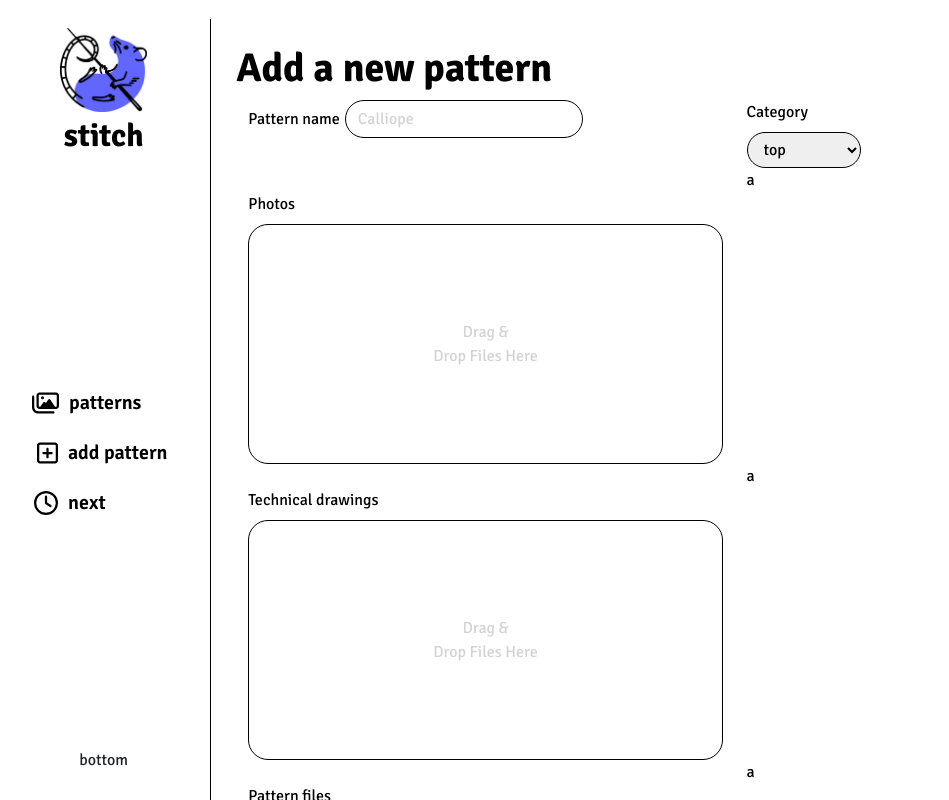
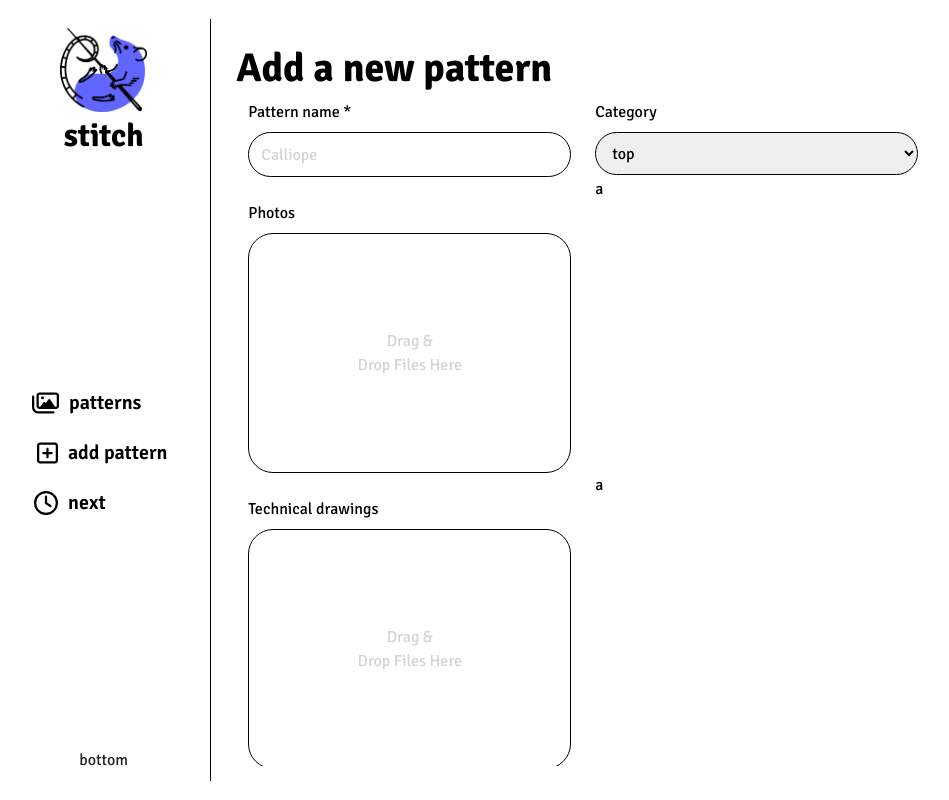
Before and after one commit to lou-BT/Stitch, an Angular app: page / in a window 1280 px wide. Both pictures are taken after a click on the element "add pattern". Shown: the top 800 px of the page, without its empty margins (3-952 px from the left). Built offline with nearby package versions, Linux system fonts and the light colour scheme.

Commit message:
add-pattern partial layout

```diff
--- a/src/app/add-pattern/add-pattern.component.html
+++ b/src/app/add-pattern/add-pattern.component.html
@@ -1,23 +1,23 @@
-<div class="scrollable-div overflow-auto" style="max-height: 100%;">
+<div class="scrollable-div overflow-auto" id="scroll-div">
   <h1 class="title">Add a new pattern</h1>
   <form (ngSubmit)="submitForm()" #patternForm="ngForm">
     <div class="container">
       <!-- name & category -->
       <div class="row">
-        <div class="col">
-          <label class="form-label">Pattern name</label>
-          <input type="text" class="appInput" name="patternName"
+        <div class="col-12 col-md-6 col-lg-5 col-xl-4">
+          <label class="form-label">Pattern name *</label><br>
+          <input type="text" class="appInput" name="patternName" id="name-input"
             [(ngModel)]="patternName" required placeholder="Calliope">
         </div>
-        <div class="col">
+        <div class="col-12 col-md-6 col-lg-5 col-xl-4">
           <label class="form-label">Category</label><br>
           <select name="category" class="appInput">
             <option *ngFor="let key of categoryKeys" [value]="key">{{key}}</option>
           </select>
         </div>
       </div>
-      <div class="row">
-        <div class="col">
+      <div class="row ">
+        <div class="col-12 col-md-6 col-lg-5 col-xl-4">
           <label class="form-label mt-4">Photos</label>
           <div class="drop-area" (drop)="onFileDrop($event)" (dragover)="allowDrop($event)" >
             Drag & <br> Drop Files Here
@@ -25,8 +25,8 @@
         </div>
         <div class="col">a</div>
       </div>
-      <div class="row">
-        <div class="col">
+      <div class="row ">
+        <div class="col-12 col-md-6 col-lg-5 col-xl-4">
           <label class="form-label mt-4">Technical drawings</label>
           <div class="drop-area" (drop)="onFileDrop($event)" (dragover)="allowDrop($event)" >
             Drag & <br>Drop Files Here
@@ -34,9 +34,9 @@
         </div>
         <div class="col">a</div>
       </div>
-      <div class="row">
-        <div class="col">
-          <label class="form-label mt-4">Pattern files</label>
+      <div class="row ">
+        <div class="col-12 col-md-6 col-lg-5 col-xl-4">
+          <label class="form-label mt-4">Pattern files *</label>
           <div class="drop-area" (drop)="onFileDrop($event)" (dragover)="allowDrop($event)" >
             Drag & <br>Drop Files Here
           </div>
@@ -44,26 +44,6 @@
         <div class="col">a</div>
       </div>
     </div>
+    <button class="btn btn-outline-dark align-self-end justify-self-center" type="submit" [disabled]="patternForm.invalid">Submit</button>
   </form>
 </div>
-
-
-<form (ngSubmit)="submitForm()" #patternForm="ngForm">
-    <!-- <legend>Pattern</legend> -->
-    <div class="container-fluid d-flex flex-column">
-      <div class="row">
-
-        <div class="col-4 d-flex flex-column">
-
-        </div>
-        <div class="col-4 d-flex flex-column">
-
-        </div>
-        <div class="col-4 d-flex flex-column">
-
-        </div>
-
-      </div>
-    </div>
-    <button class="btn btn-outline-dark align-self-end justify-self-center" type="submit" [disabled]="patternForm.invalid">Submit</button>
-</form>
--- a/src/app/add-pattern/add-pattern.component.scss
+++ b/src/app/add-pattern/add-pattern.component.scss
@@ -1,10 +1,25 @@
+#scroll-div {
+    max-height: 100%;
+}
+
+.scrollable-div::-webkit-scrollbar-track {
+    background: #f1f1f1; /* Color of the track */
+}
+
+.scrollable-div {
+    scrollbar-width: thin; /* 'thin' or 'auto' */
+    scrollbar-color: #888 #f1f1f1; /* thumb and track color */
+}
+
+
 .appInput {
     padding-left: .75rem;
     padding-right: .75rem;
-    padding-top: .375rem;
-    padding-bottom: .375rem;
-    border-radius: 20px;
+    padding-top: .6rem;
+    padding-bottom: .6rem;
+    border-radius: 30px;
     border: 1.5px solid black;
+    width: 100%;
 }
 
 input::placeholder{
@@ -23,7 +38,7 @@ input::placeholder{
 }
 
 .drop-area {
-    border-radius: 20px;
+    border-radius: 25px;
     border: 1.5px solid black;
     width: 100%;
     height: 30vh;
--- a/src/app/add-pattern/add-pattern.component.ts
+++ b/src/app/add-pattern/add-pattern.component.ts
@@ -1,4 +1,4 @@
-import { Component } from '@angular/core';
+import { Component, ViewEncapsulation } from '@angular/core';
 import { NgForm, FormsModule, FormControl } from '@angular/forms';
 import { Pattern, Category } from '../classes';
 import { NgFor } from '@angular/common';
@@ -8,7 +8,8 @@ import { NgFor } from '@angular/common';
   standalone: true,
   imports: [FormsModule, NgFor],
   templateUrl: './add-pattern.component.html',
-  styleUrl: './add-pattern.component.scss'
+  styleUrl: './add-pattern.component.scss',
+  encapsulation: ViewEncapsulation.None // Add this line
 })
 export class AddPatternComponent {
 
--- a/src/app/app.component.html
+++ b/src/app/app.component.html
@@ -1,6 +1,6 @@
 <div class="container-fluid" style="height: 100vh;" id="page">
   <div class="row" style="height: 100%;">
-    <div class="col-3 col-lg-2" id="nav-column">
+    <div class="col-3 col-xl-2" id="nav-column">
       <div class="d-flex flex-column justify-content-between" id="nav">
         <div class="p-2 center-col" id="nav-topper">
             <img src="assets/illustrations/logoStitchLarge.png" alt="Logo" id="logo">
@@ -26,13 +26,13 @@
         </div>
     </div>
     </div>
-    <div class="col-9 col-lg-10" id="main-div">
+    <div class="col-9 col-xl-10" id="main-div">
       <mat-tab-group class="invisible-tabs" #tabGroup >
         <mat-tab id="tab0">
           <app-patterns></app-patterns>
         </mat-tab>
         <mat-tab id="tab1">
-          <app-add-pattern></app-add-pattern>
+          <app-add-pattern style="height: 100%;"></app-add-pattern>
         </mat-tab>
       </mat-tab-group>
     </div>
--- a/src/app/app.component.scss
+++ b/src/app/app.component.scss
@@ -5,13 +5,24 @@
 
 mat-tab-group {
   border-left: 1.5px solid black;
+  max-height: 100%;
 }
+
+#tab0 {
+  height: 100%;
+}
+
+#tab1 {
+  height: 100%;
+}
+
 
 #main-div {
   padding-top: 1.5%;
   padding-bottom: 1.5%;
   padding-left: 0%;
-  padding-right: 1.5%;
+  padding-right: 0%;
+  height: 100vh;
   // background-color: white;
   // color: #151617;
 }
--- a/src/styles.scss
+++ b/src/styles.scss
@@ -20,6 +20,8 @@ mat-tab-group.invisible-tabs  {
         display: none!important;
     }
     padding: 25px;
+    padding-right: 0px;
+    padding-bottom: 15px;
     background-color: white;
     color: black;
     // border-radius: 20px;
@@ -30,3 +32,11 @@ mat-tab-group.invisible-tabs  {
 .title {
     font-weight: bold;
 }
+
+// ::ng-deep ::-webkit-scrollbar-track {
+//     background: #f1f1f1; /* Color of the track */
+// }
+
+// ::ng-deep ::-webkit-scrollbar-thumb {
+//     background: #888; /* Color of the scroll thumb */
+// }
```
Also changed, not shown: 1 other file (tests, documents, lock files or other folders).
